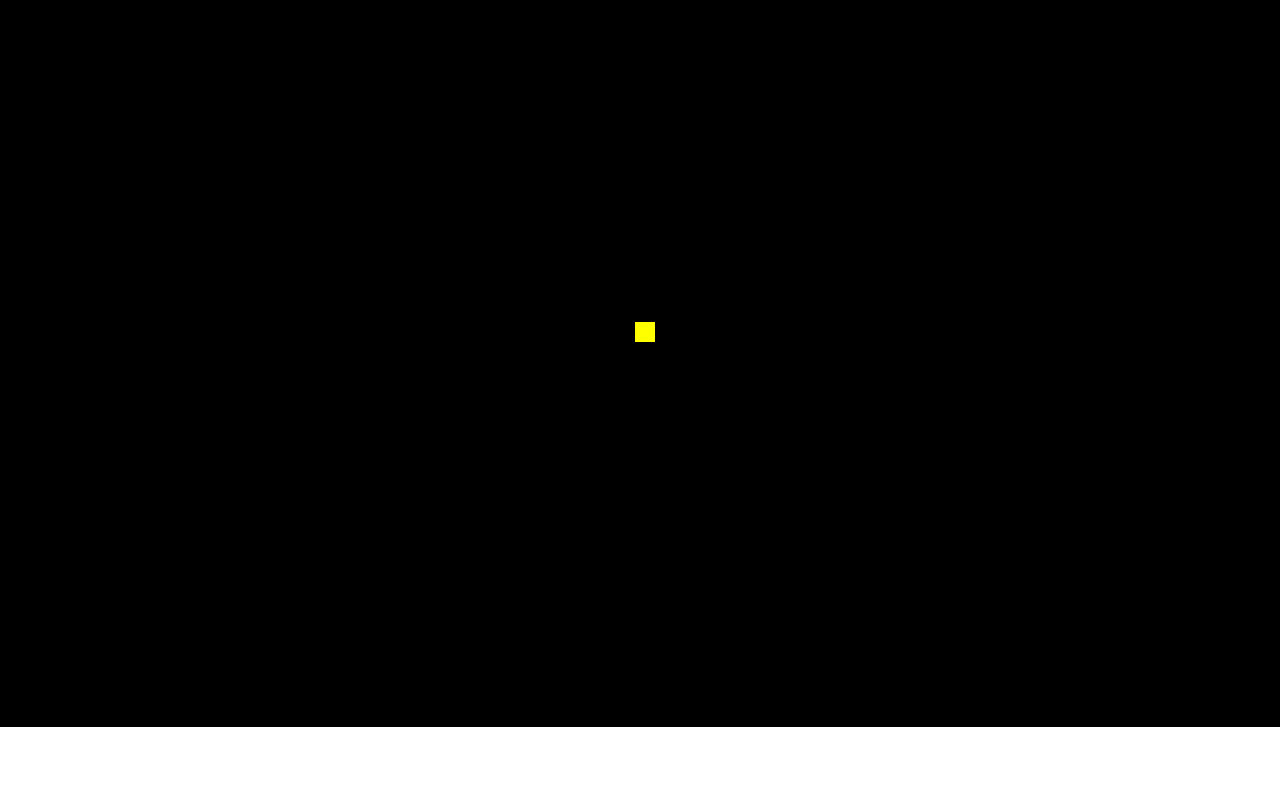
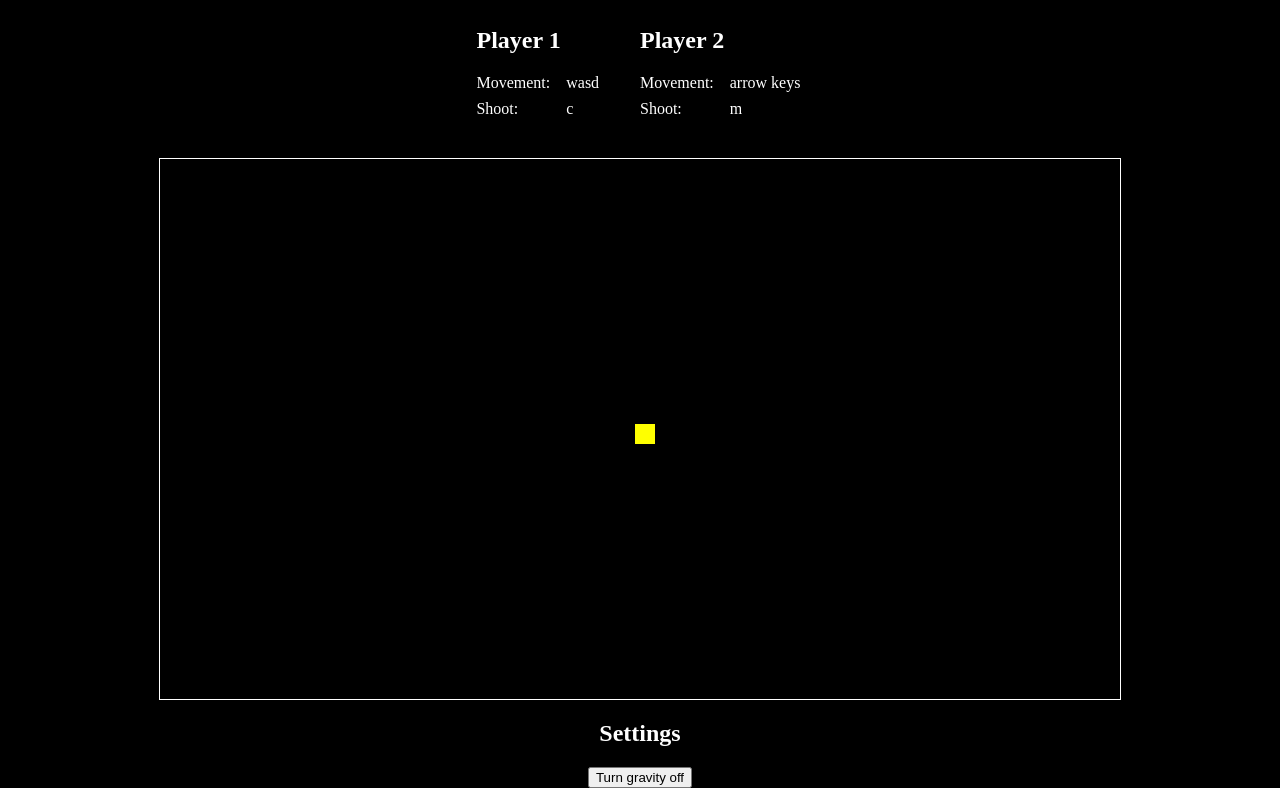
Before and after one commit to Exilliar/spacewar, a plain HTML site: page index.html in a window 1280 px wide. Shown: the part 73-861 px from the top of the page. Before the commit the page ends 800 px from the top, so only its background shows below. Drawn offline with Linux system fonts and the light colour scheme.

Commit message:
added a load of html stuff. Also started making the bullet collision detection

```diff
--- a/classes/GameArea.js
+++ b/classes/GameArea.js
@@ -1,74 +1,28 @@
 class GameArea {
   canvas = document.createElement("canvas");
-  controlsHold = {
-    ArrowUp: {
-      key: "ArrowUp",
-      pressed: false,
-    },
-    ArrowDown: {
-      key: "ArrowDown",
-      pressed: false,
-    },
-    ArrowLeft: {
-      key: "ArrowLeft",
-      pressed: false,
-    },
-    ArrowRight: {
-      key: "ArrowRight",
-      pressed: false,
-    },
-    space: {
-      key: " ",
-      pressed: false,
-    },
-    r: {
-      key: "r",
-      pressed: false,
-    },
-    w: {
-      key: "w",
-      pressed: false,
-    },
-    s: {
-      key: "s",
-      pressed: false,
-    },
-    a: {
-      key: "a",
-      pressed: false,
-    },
-    d: {
-      key: "d",
-      pressed: false,
-    },
-  };
-  controlsPressed = {
-    c: {
-      key: "c",
-      pressed: false,
-      action: false,
-    },
-    m: {
-      key: "m",
-      pressed: false,
-      action: false,
-    }
-  };
+  controlsHold = controls.controlsHold;
+  controlsPressed = controls.controlsPressed;
+  gravityOn = true;
+  players = [];
 
   missiles = [];
 
   start() {
-    this.canvas.width = window.innerWidth;
-    this.canvas.height = window.innerHeight;
-    this.canvas.style = "background-color: black";
+    const halfWidth = window.innerWidth * 0.5;
+    const halfHeight = window.innerHeight * 0.5;
+    this.canvas.width = halfWidth >= 960 ? halfWidth : 960;
+    this.canvas.height = halfHeight >= 540 ? halfHeight : 540;
+    this.canvas.style = "background-color: black; border: 1px solid white;";
     this.context = this.canvas.getContext("2d");
-    document.body.insertBefore(this.canvas, document.body.childNodes[0]);
+
+    const gameDiv = document.getElementById("game");
+    gameDiv.appendChild(this.canvas);
 
     // framerate/update cycle
     requestAnimationFrame(this.updateGameArea.bind(this));
 
     this.sun = new Sun(this);
-    this.player1 = new Player(100, window.innerHeight/2, this, this.sun, {
+    this.player1 = new Player(100, this.canvas.height/2, this, this.sun, {
       up: "ArrowUp",
       down: "ArrowDown",
       left: "ArrowLeft",
@@ -80,7 +34,7 @@ class GameArea {
       color2: "blue",
       missileColor: "blue"
     });
-    this.player2 = new Player(window.innerWidth - 100, window.innerHeight/2, this, this.sun, {
+    this.player2 = new Player(this.canvas.width - 100, this.canvas.height/2, this, this.sun, {
       up: "w",
       down: "s",
       left: "a",
@@ -92,6 +46,9 @@ class GameArea {
       color2: "red",
       missileColor: "red"
     });
+
+    this.players.push(this.player1);
+    this.players.push(this.player2);
 
     this.addListeners();
   }
@@ -109,8 +66,8 @@ class GameArea {
     this.player2.update();
     this.sun.draw();
 
-    this.player1.updateMissiles(this.player2);
-    this.player2.updateMissiles(this.player1);
+    this.player1.updateMissiles([this.player2]);
+    this.player2.updateMissiles([this.player1]);
   }
 
   addListeners() {
@@ -152,4 +109,13 @@ class GameArea {
       });
     });
   }
+
+  toggleGrav() {
+    this.gravityOn = !this.gravityOn;
+    this.players.forEach(player => {
+      player.gravityOn = this.gravityOn;
+    });
+    const gravButton = document.getElementById("gravButton");
+    gravButton.textContent = `Turn gravity ${this.gravityOn ? "off" : "on"}`;
+  }
 }
--- a/classes/Missile.js
+++ b/classes/Missile.js
@@ -9,8 +9,8 @@ class Missile {
   height = 10;
 
   constructor(x, y, angle, gameArea, xSpd, ySpd, color) {
-    this.x = x;
-    this.y = y;
+    this.x = x - this.width / 2; // adjust x and y so that they come out at the center of the player
+    this.y = y - this.height / 2;
     this.xSpeed = xSpd;
     this.ySpeed = ySpd;
     this.angle = angle;
@@ -40,6 +40,8 @@ class Missile {
     this.xSpeed += this.speed * Math.sin(this.toRadians(this.angle));
     this.ySpeed -= this.speed * Math.cos(this.toRadians(this.angle));
 
+    this.collision();
+
     this.x += this.xSpeed;
     this.y += this.ySpeed;
 
@@ -49,4 +51,57 @@ class Missile {
   toRadians(angle) {
     return (angle * Math.PI) / 180;
   }
+
+  collision() {
+    let xi = Math.sign(this.xSpeed);
+    let yi = Math.sign(this.ySpeed);
+
+    let posXSpeed = this.makePos(this.xSpeed);
+    let posYSpeed = this.makePos(this.ySpeed);
+
+    let incX;
+    let incY;
+
+    if (posXSpeed > posYSpeed) {
+      incX = Math.sign(this.xSpeed);
+      let xpercentage = 1/posXSpeed;
+      incY = (posYSpeed * xpercentage) * Math.sign(this.ySpeed);
+    } else {
+      incY = Math.sign(this.ySpeed);
+      let ypercentage = 1 / posYSpeed;
+      incX = (posXSpeed * ypercentage) * Math.sign(this.xSpeed);
+    }
+
+    while (this.makePos(xi) < posXSpeed && this.makePos(yi) < posYSpeed) {
+      this.ctx.fillStyle = "orange";
+      // this.ctx.fillRect(this.x + xi, this.y + yi, this.width, this.height);
+
+      const adjustedX = (this.x + xi) + this.width / 2;
+      const adjustedY = (this.y + yi) + this.height / 2;
+      var circle = new Path2D();
+      circle.arc(adjustedX, adjustedY, 1, 0, 2 * Math.PI);
+      this.ctx.fill(circle);
+
+
+      xi += incX;
+      yi += incY;
+    }
+  }
+
+  makePos(num) {
+    return num > 0 ? num : num * -1;
+  }
+
+  get cornerBR() {// corner bottom right
+    return this.getPointRotated(adjustedX, adjustedY, this.angle, this.width/2, this.height/2);
+  }
+  get cornerBL() {// corner bottom left
+    return this.getPointRotated(adjustedX, adjustedY, this.angle, -this.width/2, this.height/2);
+  }
+  get cornerTL() {// corner top left
+    return this.getPointRotated(adjustedX, adjustedY, this.angle, -this.width/2, -this.height/2);
+  }
+  get cornerTR() {// corner top right
+    return this.getPointRotated(adjustedX, adjustedY, this.angle, this.width/2, -this.height/2);
+  }
 }
--- a/classes/Player.js
+++ b/classes/Player.js
@@ -7,6 +7,7 @@ class Player {
   turnChange = 5;
   width = 10;
   height = 20;
+  gravityOn = true;
   gravity = 0;
   gravityAngle = 0;
   missiles = [];
@@ -51,7 +52,7 @@ class Player {
   update() {
     this.rotate();
     this.move();
-    this.applyGrav();
+    if (this.gravityOn) this.applyGrav();
 
     this.fire();
 
@@ -59,6 +60,56 @@ class Player {
     this.y += this.ySpeed;
 
     this.draw();
+    const adjustedX = this.x + this.width / 2;
+    const adjustedY = this.y + this.height / 2;
+    this.getPointRotated(adjustedX, adjustedY, this.angle, -this.width/2, this.height/2); // bottom left
+    this.getPointRotated(adjustedX, adjustedY, this.angle, this.width/2, this.height/2); // bottom right
+    this.getPointRotated(adjustedX, adjustedY, this.angle, -this.width/2, -this.height/2); // top left
+    this.getPointRotated(adjustedX, adjustedY, this.angle, this.width/2, -this.height/2); // top right
+
+    // center
+    var circle = new Path2D();
+    circle.arc(adjustedX, adjustedY, 2, 0, 2 * Math.PI);
+    this.ctx.fill(circle);
+  }
+
+  get cornerBR() {// corner bottom right
+    return this.getPointRotated(adjustedX, adjustedY, this.angle, this.width/2, this.height/2);
+  }
+  get cornerBL() {// corner bottom left
+    return this.getPointRotated(adjustedX, adjustedY, this.angle, -this.width/2, this.height/2);
+  }
+  get cornerTL() {// corner top left
+    return this.getPointRotated(adjustedX, adjustedY, this.angle, -this.width/2, -this.height/2);
+  }
+  get cornerTR() {// corner top right
+    return this.getPointRotated(adjustedX, adjustedY, this.angle, this.width/2, -this.height/2);
+  }
+
+  getPointRotated(X, Y, R, Xos, Yos){
+    // Cx, Cy // the coordinates of your center point in world coordinates
+    // W      // the width of your rectangle
+    // H      // the height of your rectangle
+    // θ      // the angle you wish to rotate
+
+    //The offset of a corner in local coordinates (i.e. relative to the pivot point)
+    //(which corner will depend on the coordinate reference system used in your environment)
+
+    //The rotated position of this corner in world coordinates
+    var rotatedX = X + (Xos  * Math.cos(this.toRadians(R))) - (Yos * Math.sin(this.toRadians(R)))
+    var rotatedY = Y + (Xos  * Math.sin(this.toRadians(R))) + (Yos * Math.cos(this.toRadians(R)))
+
+    this.ctx.fillStyle = "yellow";
+    this.ctx.fill
+
+    var circle = new Path2D();
+    circle.arc(rotatedX, rotatedY, 2, 0, 2 * Math.PI);
+    this.ctx.fill(circle);
+
+    return {
+      x: rotatedX,
+      y: rotatedY
+    }
   }
 
   applyGrav() {
@@ -140,7 +191,7 @@ class Player {
     return radian * (180 / Math.PI);
   }
 
-  updateMissiles(otherPlayer) { // otherPlayer = either player 1 or 2 (the player that is not this one) which the missile can collide with
+  updateMissiles(otherPlayers) { // otherPlayer = either the players that are not this player which the missile can collide with
     if (this.missiles.length >= 1) {
       // > 1 as reduce doesn't return an array when given an array of legnth one, having one missle update won't affect performance
       this.missiles = this.missiles.reduce((prev, missile) => {
--- a/classes/Sun.js
+++ b/classes/Sun.js
@@ -1,14 +1,14 @@
 class Sun {
   width = 20;
   height = 20;
-  x = (window.innerWidth - this.width / 2) / 2;
-  y = (window.innerHeight - this.height / 2) / 2;
 
   G = 9.8; // gravitational constant
   mass = 500;
 
   constructor(gameArea) {
     this.gameArea = gameArea;
+    this.x = (gameArea.canvas.width - this.width / 2) / 2;
+    this.y = (gameArea.canvas.height - this.height / 2) / 2;
     this.draw();
   }
 
--- /dev/null
+++ b/data/controls.js
@@ -0,0 +1,56 @@
+const controls = {
+  controlsHold: {
+    ArrowUp: {
+      key: "ArrowUp",
+      pressed: false,
+    },
+    ArrowDown: {
+      key: "ArrowDown",
+      pressed: false,
+    },
+    ArrowLeft: {
+      key: "ArrowLeft",
+      pressed: false,
+    },
+    ArrowRight: {
+      key: "ArrowRight",
+      pressed: false,
+    },
+    space: {
+      key: " ",
+      pressed: false,
+    },
+    r: {
+      key: "r",
+      pressed: false,
+    },
+    w: {
+      key: "w",
+      pressed: false,
+    },
+    s: {
+      key: "s",
+      pressed: false,
+    },
+    a: {
+      key: "a",
+      pressed: false,
+    },
+    d: {
+      key: "d",
+      pressed: false,
+    },
+  },
+  controlsPressed: {
+    c: {
+      key: "c",
+      pressed: false,
+      action: false,
+    },
+    m: {
+      key: "m",
+      pressed: false,
+      action: false,
+    },
+  },
+};
--- a/index.html
+++ b/index.html
@@ -4,8 +4,33 @@
     <style>
       body {
         margin: 0;
+        color: white;
+        background-color: black;
+        display: flex;
+        flex-direction: column;
+        align-items: center;
+      }
+      .row {
+        display: flex;
+      }
+      .column {
+        display: flex;
+        flex-direction: column;
+      }
+      .grid {
+        display: grid;
+        grid-template-columns: 1fr 1fr;
+        column-gap: 1rem;
+      }
+      p {
+        margin-top: 0;
+        margin-bottom: 0.5rem;
+      }
+      #game {
+        margin-top: 2rem;
       }
     </style>
+    <script type="text/javascript" src="data/controls.js"></script>
     <script type="text/javascript" src="classes/Player.js"></script>
     <script type="text/javascript" src="classes/Missile.js"></script>
     <script type="text/javascript" src="classes/Sun.js"></script>
@@ -13,5 +38,30 @@
 
     <script type="text/javascript" src="index.js"></script>
   </head>
-  <body onload="startGame()"></body>
+  <body onload="startGame()">
+    <h1>SpaceWar</h1>
+    <div class="row">
+      <div class="column">
+        <h2>Player 1</h2>
+        <div class="grid">
+          <p>Movement:</p>
+          <p>wasd</p>
+          <p>Shoot:</p>
+          <p>c</p>
+        </div>
+      </div>
+      <div class="column">
+        <h2>Player 2</h2>
+        <div class="grid">
+          <p>Movement:</p>
+          <p>arrow keys</p>
+          <p>Shoot:</p>
+          <p>m</p>
+        </div>
+      </div>
+    </div>
+    <div id="game"></div>
+    <h2>Settings</h2>
+    <button id="gravButton" onclick="toggleGrav()">Turn gravity off</button>
+  </body>
 </html>
--- a/index.js
+++ b/index.js
@@ -1,3 +1,10 @@
+const gameArea = new GameArea();
+
 function startGame() {
-  new GameArea().start();
+  gameArea.start();
 }
+
+function toggleGrav() {
+  console.log("toggle grav");
+  gameArea.toggleGrav();
+}
```
